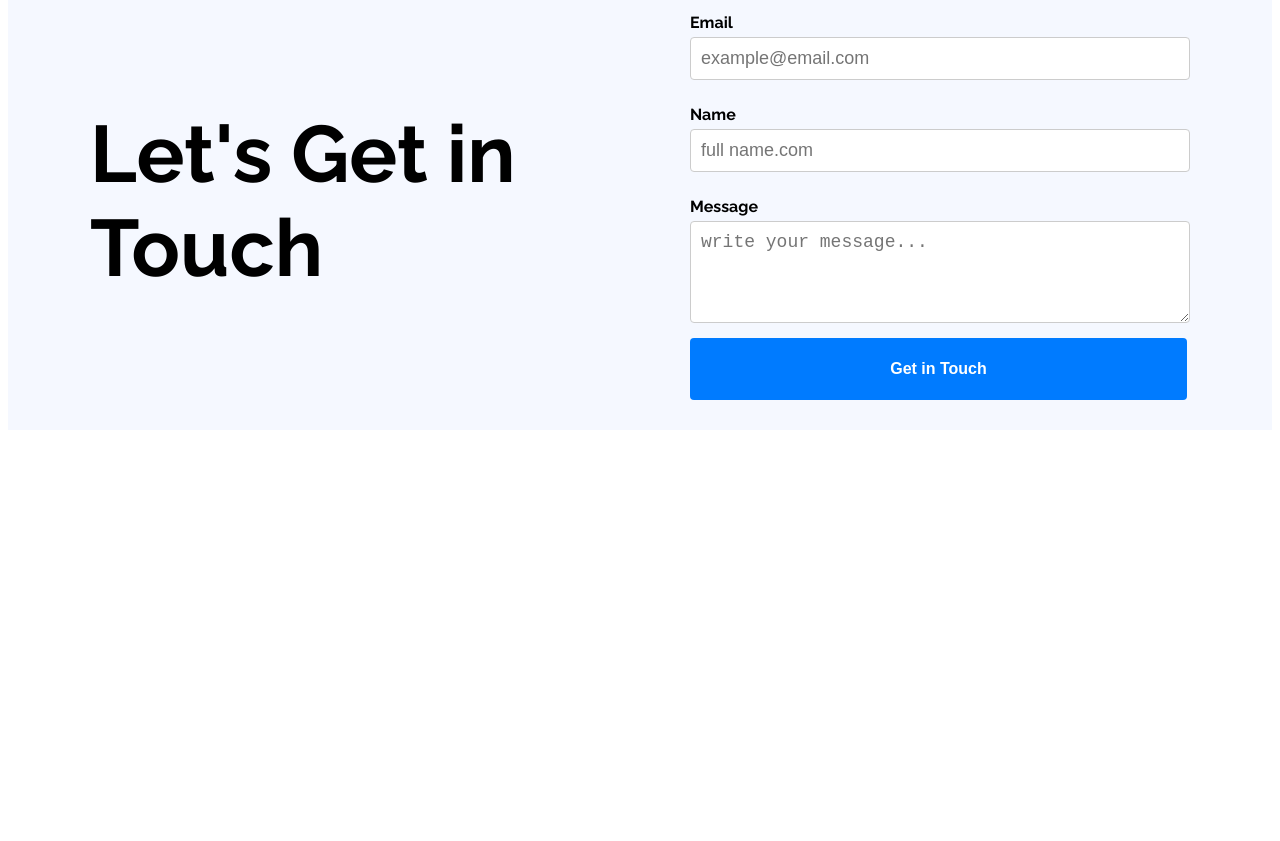
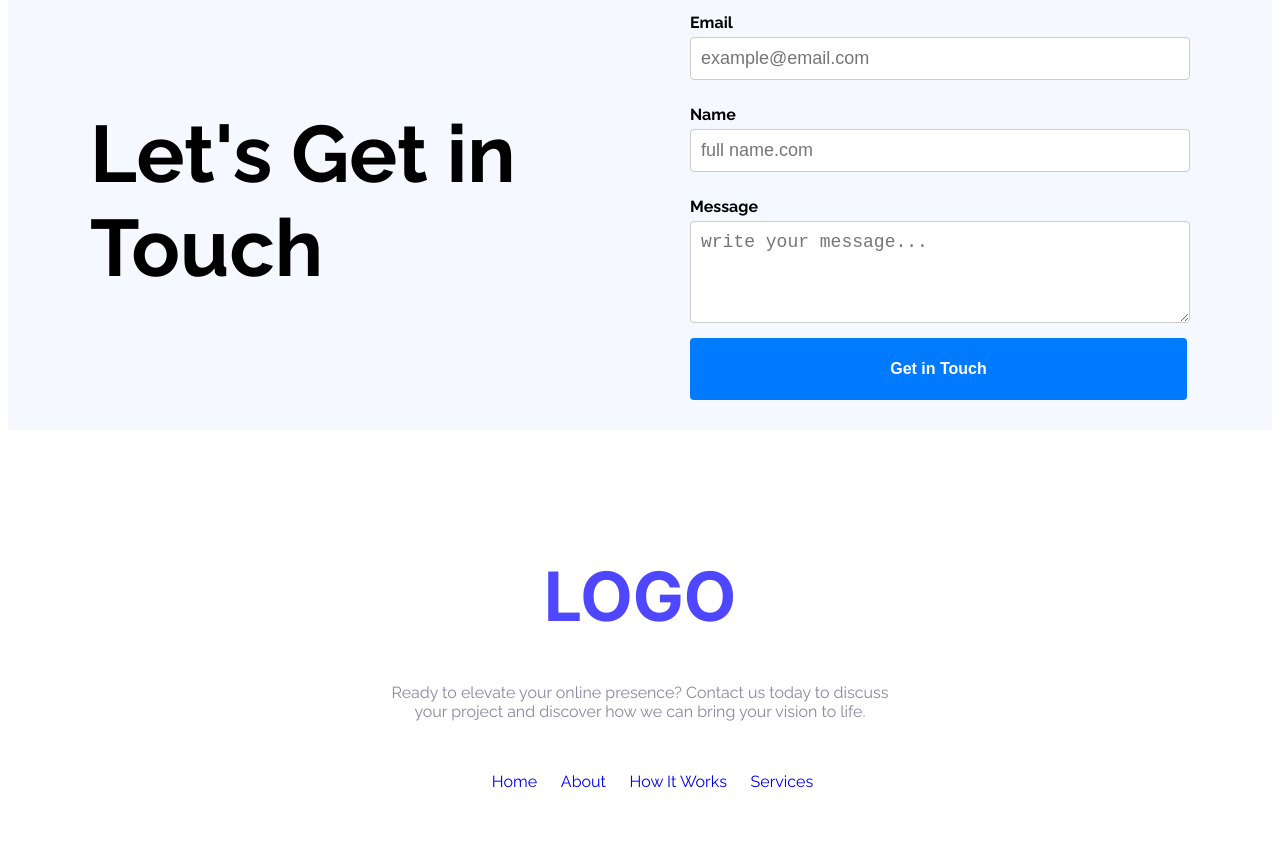
Before and after one commit to Jyotialam/B12A01-landing-launchpad, a plain HTML site: page index.html in a window 1280 px wide. Shown: the part 1959-2800 px from the top of the page. Before the commit the page ends 2397 px from the top, so only its background shows below. Drawn offline with Linux system fonts and the light colour scheme.

Commit message:
added footer section

```diff
--- a/index.html
+++ b/index.html
@@ -18,10 +18,10 @@
     <link rel="stylesheet" href="styles/style.css">
 
 </head>
-<!-- nav & banner section -->
 <body class="raleway-normal">
+    <!-- nav & banner section -->
     <header class="header">
-        <nav>
+        <nav class="nav-1">
             <h3 class="inter-normal">LOGO</h3>
             <ul>
                 <li><a href=""><button class="btn-primary">Sign Up</button></a></li>
@@ -67,7 +67,6 @@
                 </div>
             </div>
         </section>
-
 <!-- Users feedback section -->
         <section class="testimonials">
             <h2>What our users say</h2>
@@ -79,7 +78,7 @@
                     <div class="stars">★★★★★</div>
                     <div class="text-content">
                         <h3>Loved by Designers</h3>
-                        <p>This template instantly leveled up our presence.” – Studio Vertex</p>
+                        <p>This template instantly leveled up our presence.” - Studio Vertex</p>
                     </div>
                     <div class="reviewer">
                         <img src="Assets/avatar.png" alt="Reviewer">
@@ -95,7 +94,7 @@
                     <div class="stars">★★★★★</div>
                     <div class="text-content">
                         <h3>Loved by Designers</h3>
-                        <p>This template instantly leveled up our presence.” – Studio Vertex</p>
+                        <p>This template instantly leveled up our presence.” - Studio Vertex</p>
                     </div>
                     <div class="reviewer">
                         <img src="Assets/avatar.png" alt="Reviewer">
@@ -111,7 +110,7 @@
                     <div class="stars">★★★★★</div>
                     <div class="text-content">
                         <h3>Loved by Designers</h3>
-                        <p>This template instantly leveled up our presence.” – Studio Vertex</p>
+                        <p>This template instantly leveled up our presence.” - Studio Vertex</p>
                     </div>
                     <div class="reviewer">
                         <img src="Assets/avatar.png" alt="Reviewer">
@@ -123,7 +122,6 @@
                 </div>
             </div>
         </section>
-
         <!-- Let’s Get in Touch section -->
          <section class="Get-in-Touch">
 
@@ -149,5 +147,19 @@
             </div>
         </section>
     </main>
+    <footer class="secondery-bg">
+        <div class="footer-container">
+            <h1 class="inter-normal footer">LOGO</h1>
+            <p class="footer-subtitle">Ready to elevate your online presence? Contact us today to discuss your project and discover how we can bring your vision to life.</p>
+            <nav>
+                <ul>
+                <li><a href="#">Home</a></li>
+                <li><a href="#">About</a></li>
+                <li><a href="#">How It Works</a></li>
+                <li><a href="#">Services</a></li>
+                </ul>
+            </nav>
+        </div>
+    </footer>
 </body>
 </html>
--- a/styles/style.css
+++ b/styles/style.css
@@ -19,16 +19,17 @@
   padding: 30px;
 }
 
-/* nav syles */
-nav{
+/* nav styles */
+.nav-1{
   display: flex;
-  align-items: center;
+  /* align-items: center; */
   justify-content: space-between;
   margin: 0px 200px;
 }
 
 /* nav-logo */
 .raleway-normal{
+  text-align: left;
   font-weight: 900px ;
   font-size:34px ;
   color: #4E47FF;
@@ -42,20 +43,18 @@ nav ul li{
 .btn-primary{
   background-color: #007bff;
   font-weight: bold;
-  color:  #FFFFFF;
   padding: 12px 36px;
   font-size: 16px;
   border-radius: 5px;
   border: none;
   cursor: pointer;
-  /* position: relative; */
+}
 
-}
 nav li .btn-primary:hover{
   background-color: #0056b3;
 }
+
 /* banner section */
-
 .banner{
   display: block;
   align-items: center;
@@ -63,7 +62,6 @@ nav li .btn-primary:hover{
   max-width: 905px;
   max-height: 223.59px;
   margin: auto;
-  /* position: relative ; */
   gap: 37px;
 }
 .banner-title{
@@ -73,9 +71,8 @@ nav li .btn-primary:hover{
   font-weight: bold ;
   color: #252432;
   font-size: 65px ;
-  /* font-family: raleway; */
+}
 
-}
 .btn-secondery{
   display: block;
   justify-content: center;
@@ -88,7 +85,7 @@ nav li .btn-primary:hover{
   border-radius: 5px;
   border: none;
   cursor: pointer;
-  /* position: relative; */
+
 }
 .banner .btn-secondery:hover{
    background-color: #0056b3;
@@ -121,8 +118,6 @@ main{
   justify-content: space-between;
   align-items: center;
   padding-bottom: 30px;
-  /* flex-wrap: wrap; */
-  /* margin: 0 auto; */
   background-color: #F5F8FF;
 
 }
@@ -321,11 +316,8 @@ small{
   gap: 40px;
   max-width: 1140px;
   margin: 0 auto;
-  /* border: 2px solid #007bff33; */
   padding: 0 20px;
   box-sizing: border-box;
-  /* height: 300px; */
-
 }
 
 .contact-text {
@@ -389,3 +381,70 @@ small{
 .contact-form button:hover {
   background-color: #0056b3;
 }
+
+/* footer section */
+
+nav{
+  display: flex;
+  justify-content: center;
+  margin-top: 0;
+}
+nav li{
+  color: #8987A1;
+  font-size: 16px;
+  list-style: none;
+  display: inline;
+  margin-right: 15px;
+  width: 65px;
+  height: 26px;
+  padding: 0;
+  justify-content: space-around;
+  flex-wrap: wrap;
+  gap: 30px;
+  width: 401px;
+  height: 24px;
+}
+
+nav li a{
+  text-decoration: none;
+}
+nav li:hover{
+  background-color:gainsboro;
+}
+
+/* Logo title */
+.inter-normal footer{
+  color: #4E47FF;
+  font-size: 100px;
+  font-weight: bolder;
+  width: 291px;
+  height: 121px;
+  margin: 0px auto;
+  text-align: center;
+  letter-spacing: 0px;
+}
+
+/* Background color */
+.secondery-bg {
+  background-color:#FFFFFF;
+  /* color: #ffffff; */
+  padding: 80px 20px;
+  text-align: center;
+}
+
+/* Container center and max-width */
+.footer-container {
+  max-width: 1440px;
+  max-height: 428px;
+  margin: 0 auto;
+}
+
+/* Subtitle text */
+.footer-subtitle {
+  font-size: 16px;
+  text-align: center;
+  margin: 20px auto 0 auto;
+  max-width: 531px;
+  max-height: 48px;
+  color: #8987A1;
+}
```
